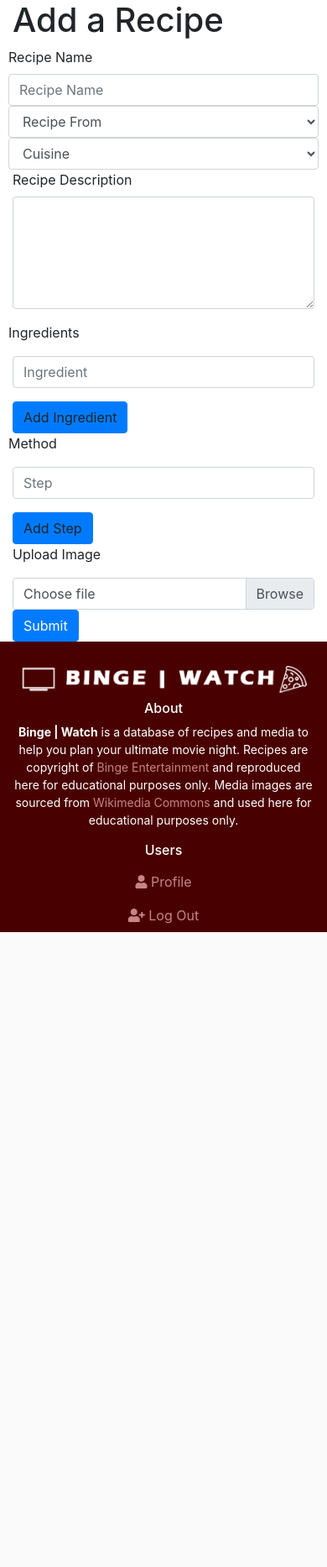
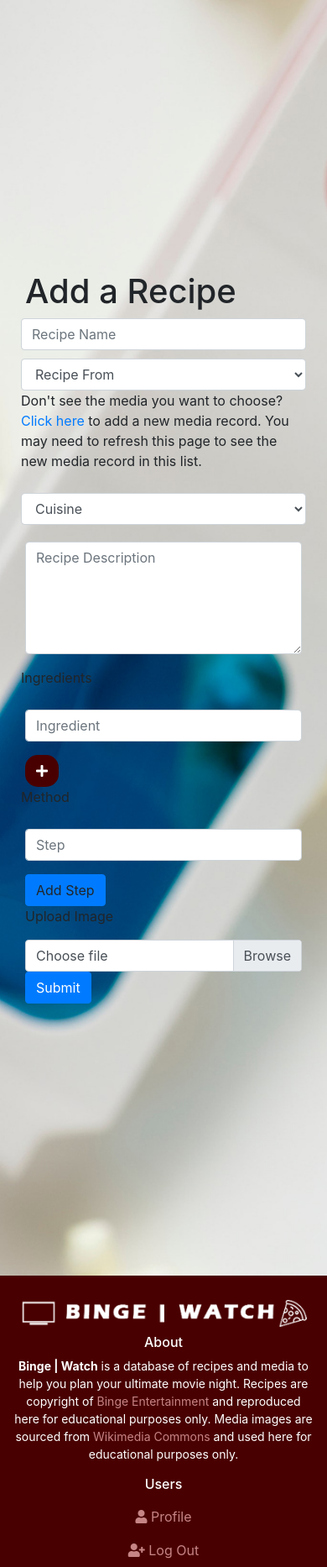
Before and after one commit to TwelvePercentHero/bingewatch, a Flask app: page /add_recipe in a window 390 px wide. Shown: the part 57-1923 px from the top of the page at 84% size. Before the commit the page ends 1167 px from the top, so only its background shows below. Run offline with Flask 2, Linux system fonts and the light colour scheme; the visitor is signed in with stand-in values (Sample User, id 1); data that the repository does not hold is empty; some libraries are stand-ins or nearby versions.

Commit message:
Initial layout changes to add-recipe.html

```diff
--- a/static/css/style.css
+++ b/static/css/style.css
@@ -27,6 +27,20 @@ main {
 
 .results-bg {
     height: 130vh;
+    background: url('../images/uploads/background-image.jpg');
+    background-repeat: no-repeat;
+    background-attachment: scroll;
+    -webkit-background-size: cover;
+    -moz-background-size: cover;
+    -o-background-size: cover;
+    background-size: cover;
+    display: flex;
+    align-items: center;
+    justify-content: center;
+}
+
+.add-bg {
+    height: 100vh;
     background: url('../images/uploads/background-image.jpg');
     background-repeat: no-repeat;
     background-attachment: scroll;
@@ -249,6 +263,14 @@ footer a:hover {
     margin-bottom: 5px;
 }
 
+.form-row {
+    margin-bottom: 10px;
+}
+
+#ingredients {
+    margin-bottom: 10px;
+}
+
 /* Media Queries */
 
 @media (max-width: 767.98px) {
@@ -312,4 +334,17 @@ footer a:hover {
         font-size: 10px;
         margin-bottom: 10px;
     }
+    .add-bg {
+        height: 180vh;
+        background: url('../images/uploads/background-image.jpg');
+        background-attachment: scroll;
+        background-repeat: repeat-y;
+        -webkit-background-size: cover;
+        -moz-background-size: cover;
+        -o-background-size: cover;
+        background-size: cover;
+        display: flex;
+        align-items: center;
+        justify-content: center;
+    }
 }
--- a/static/js/main.js
+++ b/static/js/main.js
@@ -31,15 +31,17 @@ $(".custom-file-input").on("change", function() {
 });
 
 $('#add-ingredient').click(function() {
-    var newIngredient = $(`<div class='form-group' id='ingredients-div'>
+    var newIngredient = $(`<div class='input-group' id='ingredients-div'>
     <input id='ingredients' name='ingredients' class='form-control' type='text' placeholder='Ingredient'>
-    <a class='btn btn-primary' id='remove-ingredient'>Remove Ingredient</a>
+        <div class="input-group-append">
+            <button class="btn btn-search" id="remove-ingredient"><i class="fas fa-minus"></i></button>
+        </div>
     </div>` );
     $('#ingredients-list').append(newIngredient);
 });
 
 $(document).on('click', '#remove-ingredient', function() {
-    $(this).parent().remove();
+    $(this).parent().parent().remove();
 });
 
 $('#add-step').click(function() {
--- a/templates/add-recipe.html
+++ b/templates/add-recipe.html
@@ -2,13 +2,14 @@
 
 {% block content %}
 
-<section class="container-fluid">
+<section class="container-fluid add-bg lg-img">
+
+<div class="col-xs-12 offset-md-1 col-md-8">
 
 <h1>Add a Recipe</h1>
 
 <form action="{{ url_for('insert_recipe') }}" id="add-recipe" enctype="multipart/form-data" method="POST">
     <div class="form-row">
-        <label>Recipe Name</label>
         <input id="recipe_name" name="recipe_name" class="form-control" type="text" placeholder="Recipe Name" required>
     </div>
 
@@ -19,6 +20,8 @@
             <option value="{{media.media_name}}">{{media.media_name}}</option>
             {% endfor %}
         </select>
+        <p>Don't see the media you want to choose? <a href="{{ url_for('add_media') }}" target="_blank">Click here</a> to add a new media record. You may need to refresh this
+        page to see the new media record in this list.</p>
     </div>
 
     <div class="form-row">
@@ -42,20 +45,21 @@
     </div>
 
     <div class="form-group">
-        <label>Recipe Description</label>
-        <textarea id="recipe_description" name="recipe_description" class="form-control" rows="5" required></textarea>
+        <textarea id="recipe_description" name="recipe_description" class="form-control" rows="5" placeholder="Recipe Description" required></textarea>
     </div>
 
     <div class="form-row">
         <p>Ingredients</p>
     </div>
 
-    <div id="ingredients-list">
+    <div id="ingredients-list col-md-6">
         <div class="form-group" id="first-ingredient">
             <input id="ingredients" name="ingredients" class="form-control" type="text" placeholder="Ingredient" required>
         </div>
     </div>
-    <a class="btn btn-primary" id="add-ingredient">Add Ingredient</a>
+    <div id="add-ingredient-div col-md-2">
+    <button class="btn btn-search" id="add-ingredient"><i class="fas fa-plus"></i></button>
+    </div>
 
     <div class="form-row">
         <p>Method</p>
@@ -79,6 +83,8 @@
 
 </form>
 
+</div>
+
 </section>
 
 
```
